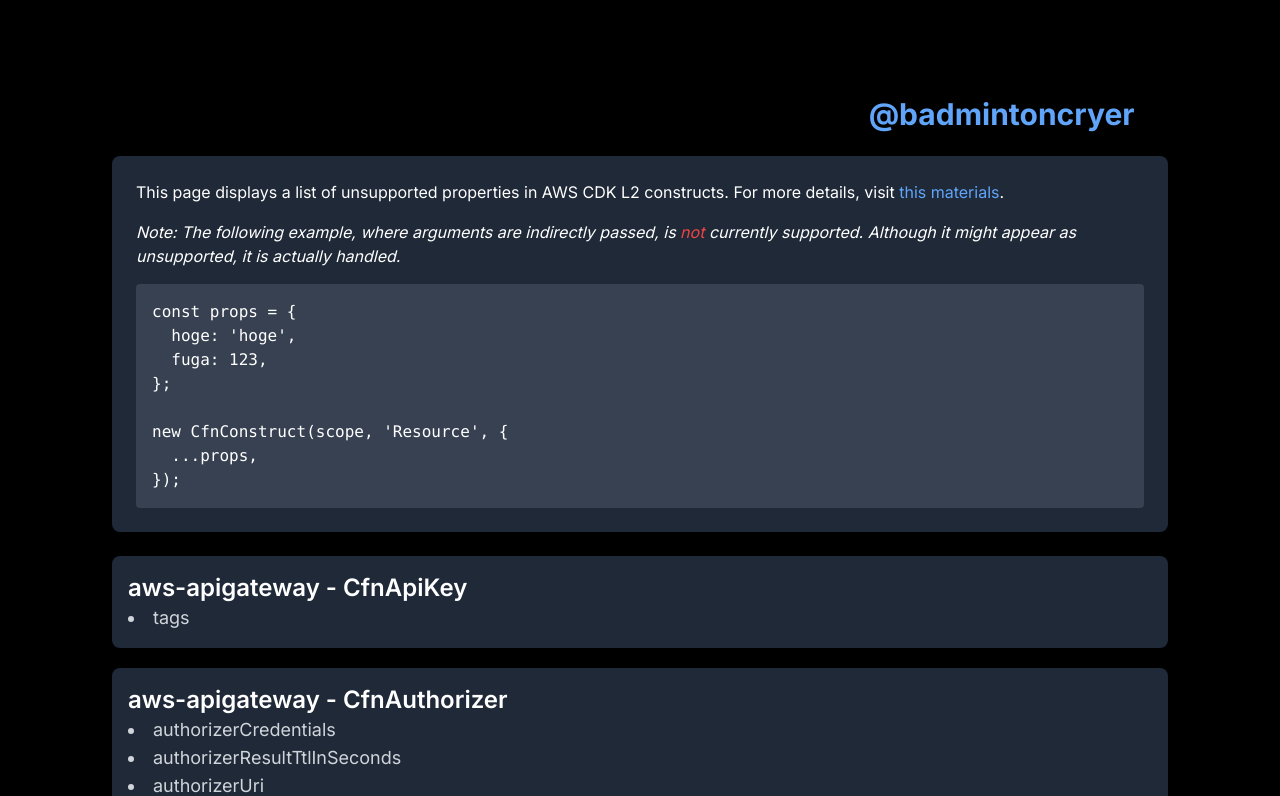
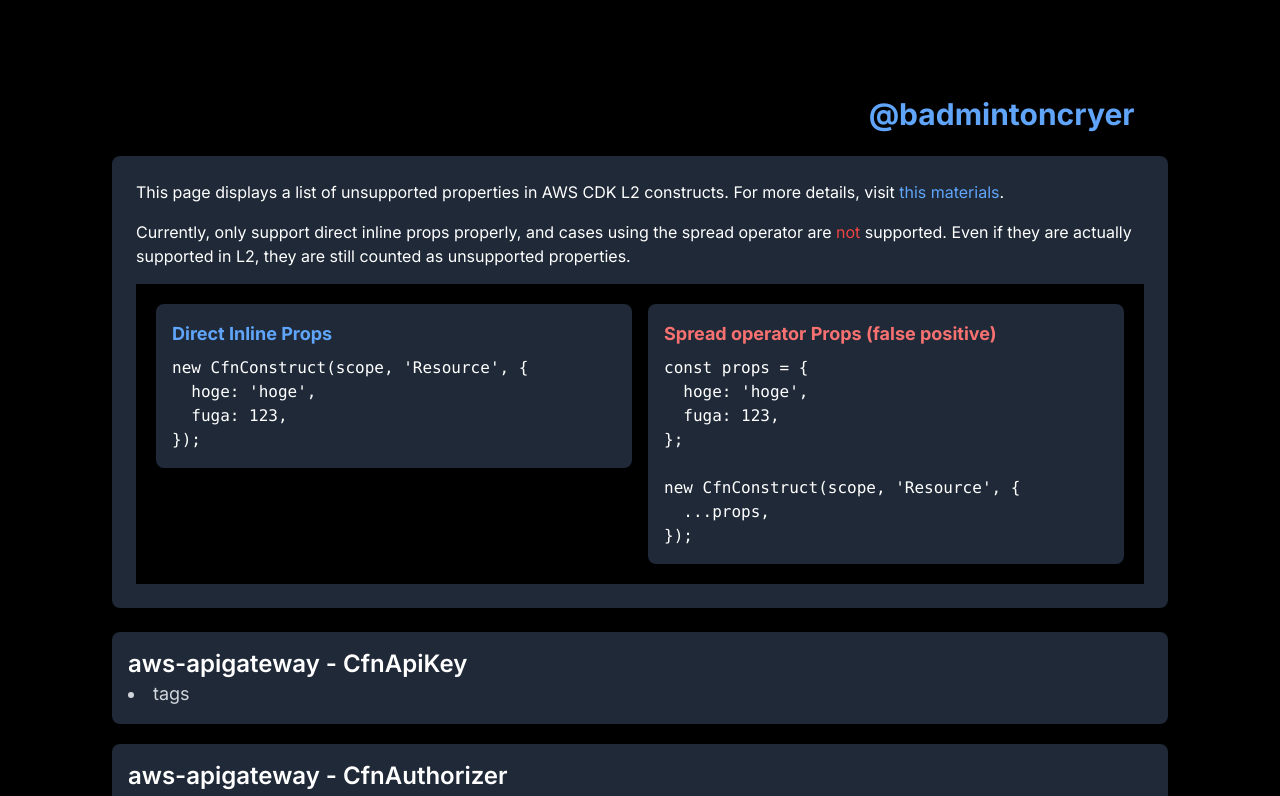
Before and after one commit to badmintoncryer/cdk-unsupported-property-app, a Next.js app in the folder frontend/: page / in a window 1280 px wide. Shown: the top 796 px of the page. Built offline with nearby package versions, Linux system fonts and the light colour scheme.

Commit message:
style: update

```diff
--- a/frontend/app/page.tsx
+++ b/frontend/app/page.tsx
@@ -29,14 +29,31 @@
 						</a>
 						.
 					</p>
-					<p className="italic mb-4">
-						Note: The following example, where arguments are indirectly passed,
-						is <span className="text-red-500">not</span> currently supported.
-						Although it might appear as unsupported, it is actually handled.
+					<p className="mb-4">
+          Currently, only support direct inline props properly, and cases using the spread operator are <span className="text-red-500">not</span> supported.
+          Even if they are actually supported in L2, they are still counted as unsupported properties.
 					</p>
-					<pre className="bg-gray-700 p-4 rounded">
-						<code>
-							{`const props = {
+					<div className="flex flex-wrap justify-center items-start gap-4 p-5 bg-black">
+						<div className="flex-1 p-4 bg-gray-800 text-white rounded-lg">
+							<h2 className="text-lg font-bold text-blue-400 mb-2">
+								Direct Inline Props
+							</h2>
+							<pre className="whitespace-pre-wrap">
+								<code>
+									{`new CfnConstruct(scope, 'Resource', {
+  hoge: 'hoge',
+  fuga: 123,
+});`}
+								</code>
+							</pre>
+						</div>
+						<div className="flex-1 p-4 bg-gray-800 text-white rounded-lg">
+							<h2 className="text-lg font-bold text-red-400 mb-2">
+								Spread operator Props (false positive)
+							</h2>
+							<pre className="whitespace-pre-wrap">
+								<code>
+									{`const props = {
   hoge: 'hoge',
   fuga: 123,
 };
@@ -44,8 +61,10 @@
 new CfnConstruct(scope, 'Resource', {
   ...props,
 });`}
-						</code>
-					</pre>
+								</code>
+							</pre>
+						</div>
+					</div>
 				</div>
 
 				{missingProperties
--- a/frontend/package.json
+++ b/frontend/package.json
@@ -6,6 +6,7 @@
 		"dev": "next dev",
 		"build": "next build",
 		"start": "next start",
+    "serve": "next build && npx serve@latest out",
 		"lint": "npx @biomejs/biome lint --apply-unsafe ./",
 		"format": "npx @biomejs/biome format ./ --write",
 		"ci": "npx @biomejs/biome ci ."
```
Also changed, not shown: 1 other file (tests, documents, lock files or other folders).
